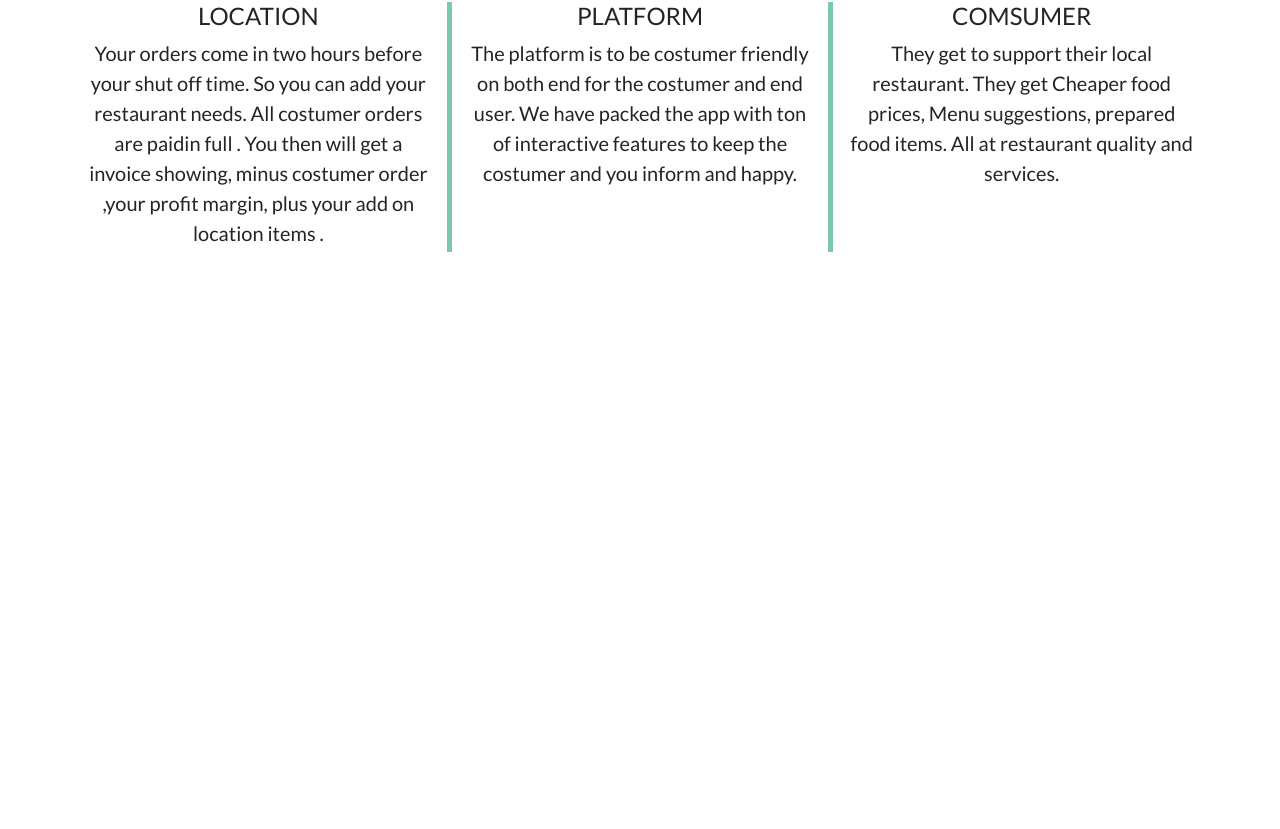
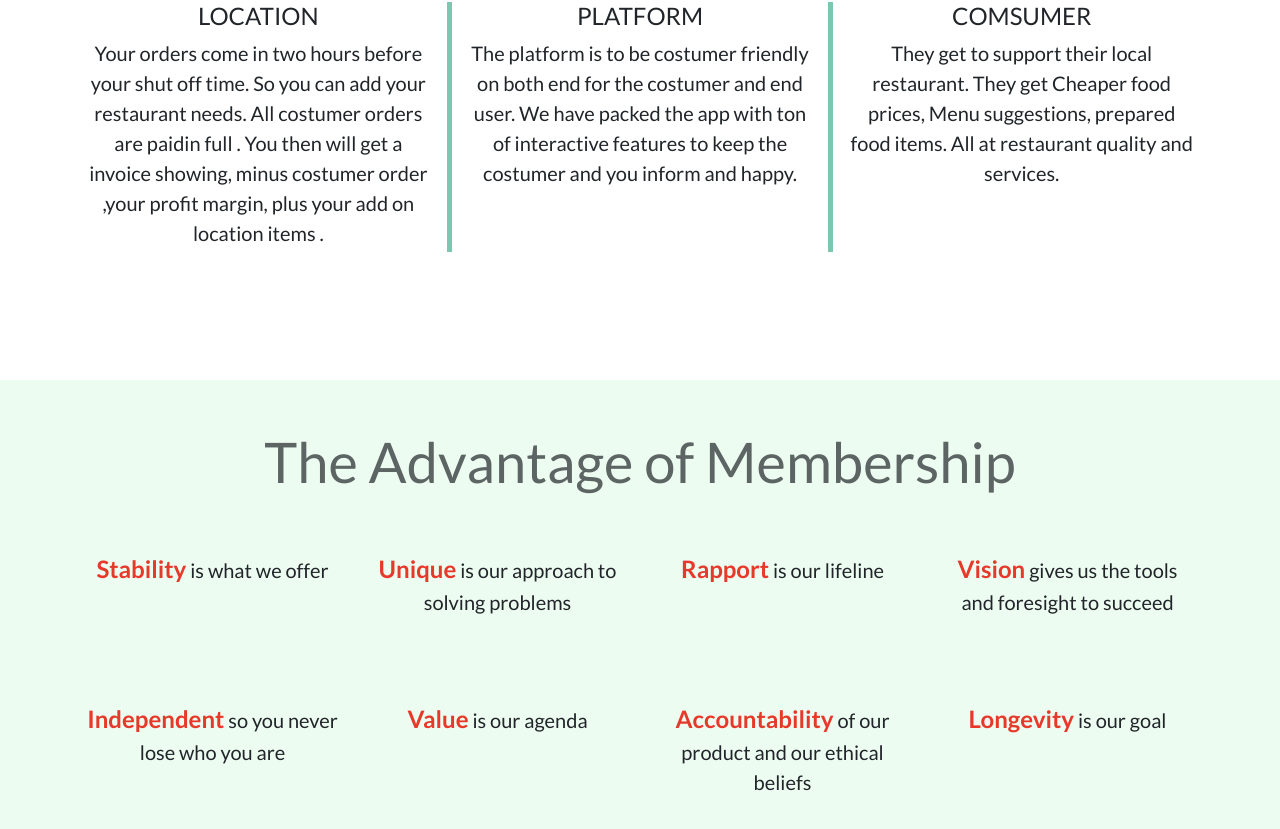
Before and after one commit to ykurata/white-rabbit.to, a React (Create React App) app: page /about in a window 1280 px wide. Shown: the part 2170-2999 px from the top of the page. Before the commit the page ends 2502 px from the top, so only its background shows below. Built offline with nearby package versions, Linux system fonts and the light colour scheme.

Commit message:
add membership page

```diff
--- a/src/App.js
+++ b/src/App.js
@@ -5,6 +5,7 @@ import Home from './components/Home';
 import About from './components/About';
 import Jumbotron from './components/Jumbotron';
 import Work from './components/Work';
+import Membership from './components/Membership';
 
 function App() {
   return (
@@ -14,6 +15,7 @@ function App() {
       <About />
       <Jumbotron />
       <Work />
+      <Membership />
     </div>
   );
 }
--- /dev/null
+++ b/src/components/Membership.js
@@ -0,0 +1,45 @@
+import React from "react";
+
+const Membership = () => {
+  return (
+    <div id="membership">
+      <div className="container offset">
+        <div className="row">
+          <div className="col-lg-12 text-center mb-5">
+            <h2 className="display-4">The Advantage of Membership</h2>
+          </div>
+        </div>
+
+        <div class="row text-center">
+          <div class="col-lg-3 member-item">
+            <p className="lead"><span className="heavy">Stability</span> is what we offer</p>
+          </div>
+          <div class="col-lg-3 member-item">
+            <p className="lead"><span className="heavy">Unique</span> is our approach to solving problems</p>
+          </div>
+          <div class="col-lg-3 member-item">
+            <p className="lead"><span className="heavy">Rapport</span> is our lifeline</p>
+          </div>
+          <div class="col-lg-3 member-item">
+            <p className="lead"><span className="heavy">Vision</span> gives us the tools and foresight to succeed</p>
+          </div>
+          <div class="col-lg-3 member-item">
+            <p className="lead"><span className="heavy">Independent</span> so you never lose who you are</p>
+          </div>
+          <div class="col-lg-3 member-item">
+            <p className="lead"><span className="heavy">Value</span> is our agenda</p>
+          </div>
+          <div class="col-lg-3 member-item">
+            <p className="lead"><span className="heavy">Accountability</span> of our product and our ethical beliefs</p>
+          </div>
+          <div class="col-lg-3 member-item">
+            <p className="lead"><span className="heavy">Longevity</span> is our goal</p>
+          </div>
+        </div>
+
+      </div>
+    </div>
+  );
+};
+
+export default Membership;
--- a/src/index.css
+++ b/src/index.css
@@ -59,7 +59,7 @@ body {
 #about .card {
   height: 170px;
   margin-bottom: 3rem;
-
+  box-shadow: 0 2px 2px 0 rgba(0, 0, 0, 0.1), 0 3px 3px 0 rgba(0, 0, 0, 0.1);
 }
 
 #about .card-header {
@@ -88,7 +88,7 @@ body {
 
 /*--- How it works styles ---*/
 .work-row {
-  margin-bottom: 5rem;
+  margin-bottom: 8rem;
 }
 .work-item {
   width: 200px;
@@ -100,6 +100,24 @@ body {
 .middle {
   border-right: 5px solid #7bc7af;
   border-left: 5px solid #7bc7af;
+}
+
+/*--- Membership styles ---*/
+#membership {
+  background-color: #edfcf1;
+}
+#membership .container {
+  padding-top: 3rem;
+  padding-bottom: 3rem;
+}
+.member-item {
+  width: 250px;
+  height: 150px;
+}
+.heavy {
+  font-weight: 700;
+  font-size: 1.5rem;
+  color: #e63929;
 }
 
 /*---Media Queries --*/
```
